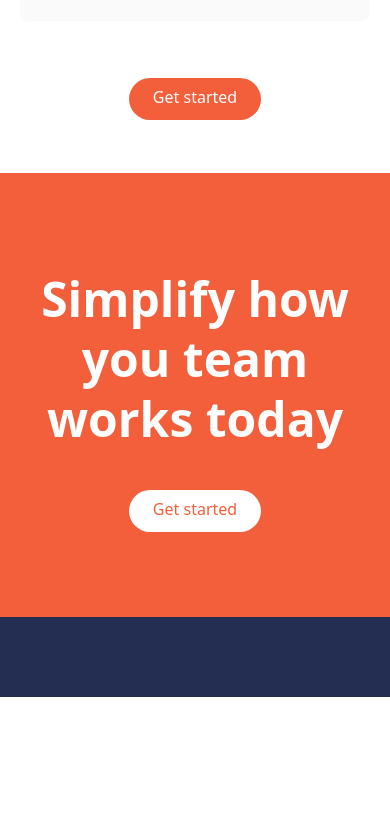
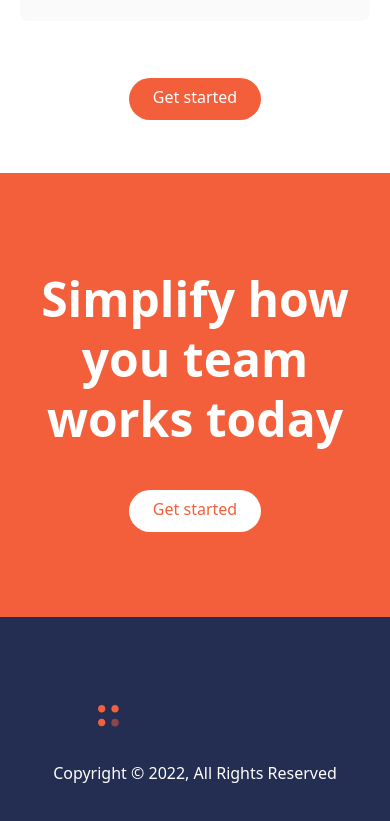
Before and after one commit to thegirlcoderr/manage-landing-page, a website: page index.html in a window 390 px wide. Shown: the part 2209-3030 px from the top of the page. Before the commit the page ends 2906 px from the top, so only its background shows below. Drawn offline with Linux system fonts and the light colour scheme.

Commit message:
added logo

```diff
--- a/index.html
+++ b/index.html
@@ -294,7 +294,15 @@
         <!-- Logo and social links container -->
         <div
           class="flex flex-col-reverse items-center justify-between space-y-12 md:flex-col md:space-y-0 md:items-start"
-        ></div>
+        >
+          <div class="mx-auto my-6 text-center text-white md:hidden">
+            Copyright &copy; 2022, All Rights Reserved
+          </div>
+          <!-- Logo -->
+          <div>
+            <img src="images/logo.svg" class="h-8" alt="logo" />
+          </div>
+        </div>
       </div>
     </footer>
   </body>
```
Also changed, not shown: src/output.css.
